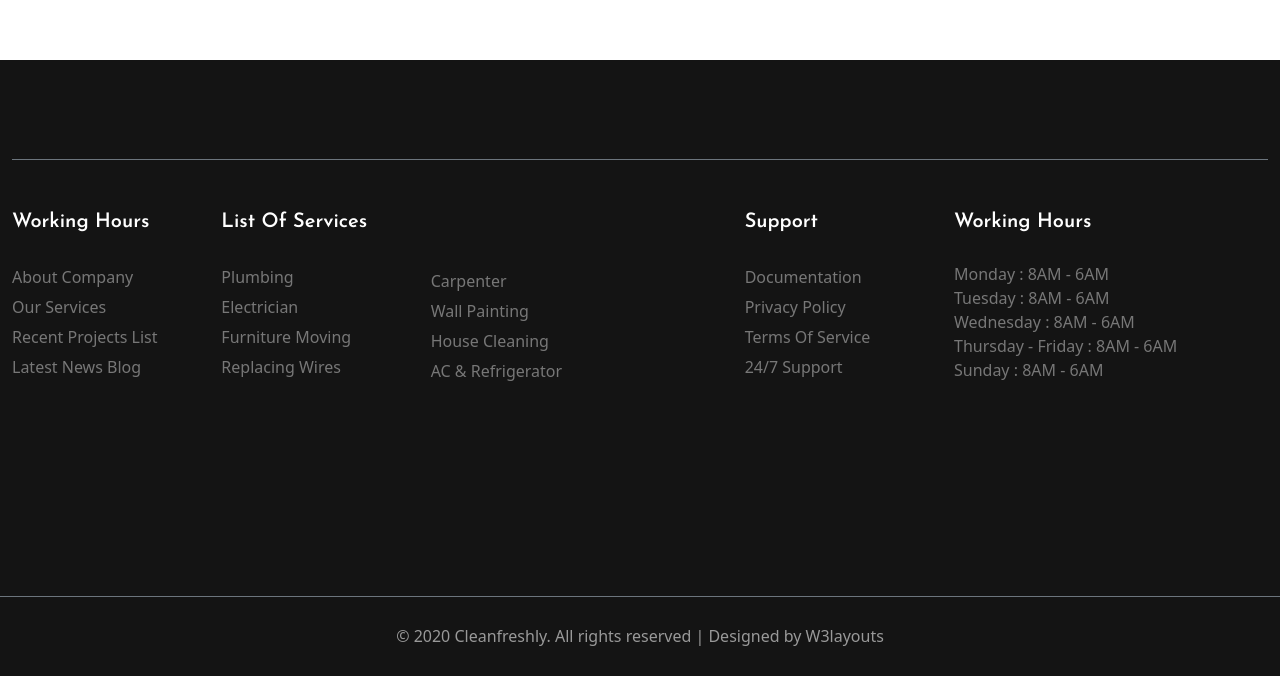
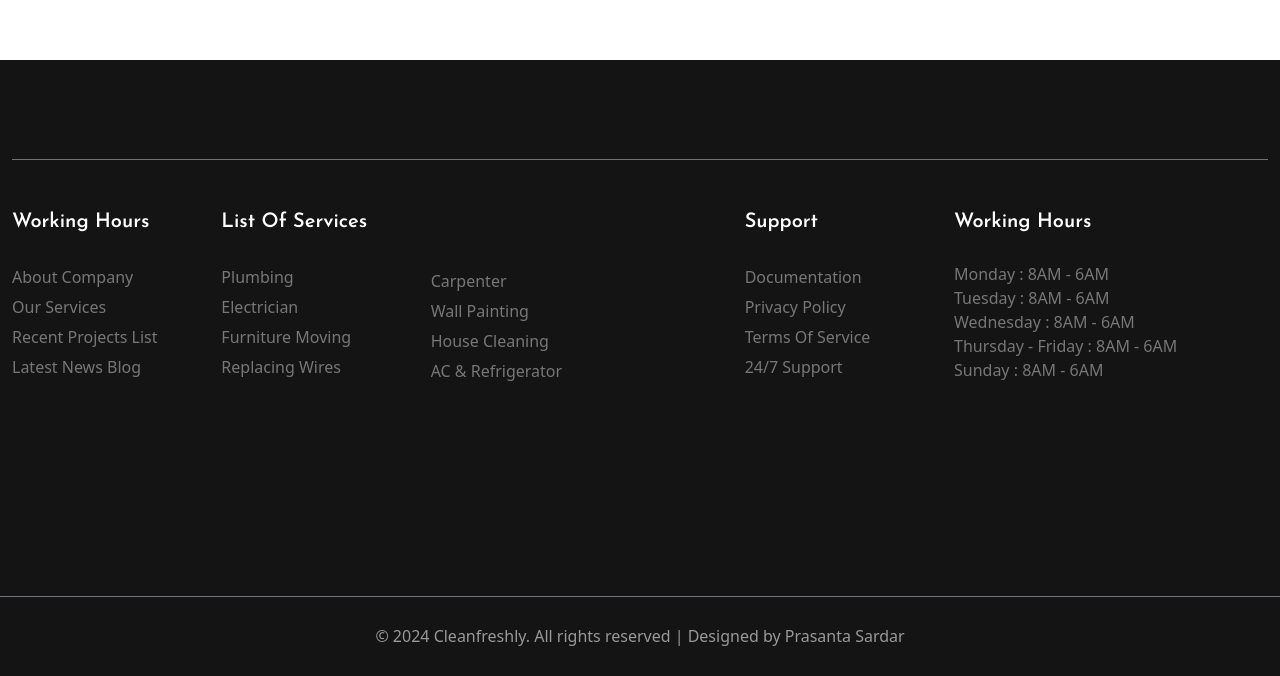
Before and after one commit to PrasantaSardar/Clean-Freashly, a plain HTML site: page index.html in a window 1280 px wide. Shown: the part 5595-6271 px from the top of the page. Drawn offline with nearby package versions, Linux system fonts and the light colour scheme.

Commit message:
designed by

```diff
--- a/index.html
+++ b/index.html
@@ -644,7 +644,7 @@
     </footer>
 
     <footer id="last-footer">
-        <p>© 2020 Cleanfreshly. All rights reserved | Designed by W3layouts</p>
+        <p>© 2024 Cleanfreshly. All rights reserved | Designed by Prasanta Sardar</p>
     </footer>
 
     <script src="https://cdn.jsdelivr.net/npm/bootstrap@5.2.3/dist/js/bootstrap.bundle.min.js"></script>
```
